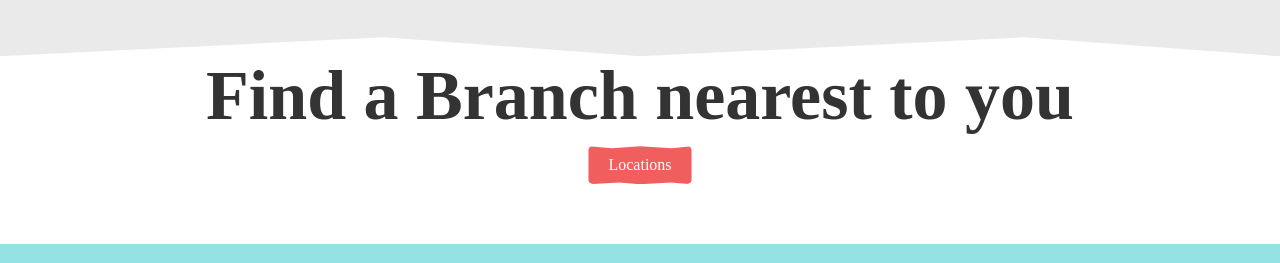
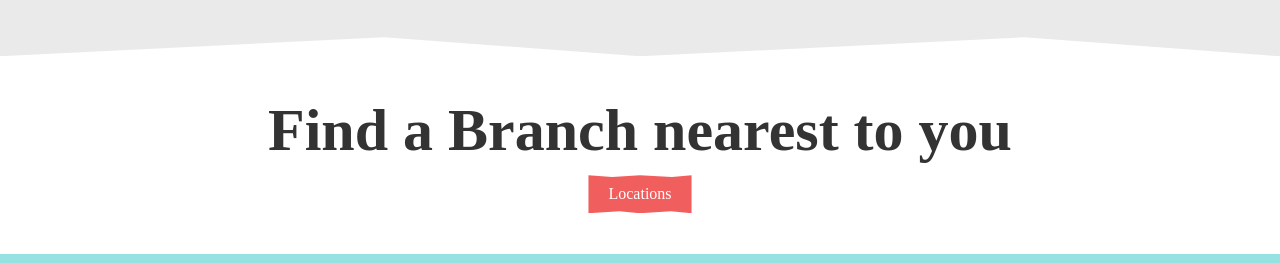
Before and after one commit to Iydeejames/Fortress-of-hope, a React (Create React App) app: page / in a window 1280 px wide. Shown: the part 2496-2759 px from the top of the page. Built offline with nearby package versions, Linux system fonts and the light colour scheme.

Commit message:
Update App.css

```diff
--- a/src/App.css
+++ b/src/App.css
@@ -167,7 +167,6 @@ body {
   background-color:  rgb(245, 42, 42);
   color: #fff;
   border: none;
-  border-radius: 5px;
   cursor: pointer;
   margin-bottom: 45px;
   transition: background-color 0.3s ease;
@@ -469,7 +468,8 @@ video {
 }
 
 .find-branch-text {
-  font-size: 70px;
+  font-size: 60px;
+  margin-top: 2.8rem;
   color: #333;
   margin-bottom: 10px;
   font-family: 'Times New Roman', Times, serif;
@@ -482,9 +482,8 @@ video {
   background-color:  rgba(235, 16, 16, 0.671);
   color: #fff;
   border: none;
-  border-radius: 5px;
   cursor: pointer;
-  margin-bottom: 10px;
+  margin-bottom: 1px;
   transition: background-color 0.3s ease;
   clip-path: polygon(
     50% 0%,
@@ -594,15 +593,15 @@ video {
 
 .salvation-section {
   text-align: center;
-  margin-top: 50px;
+  margin-top: 40px;
   background-color: rgba(29, 194, 194, 0.466);
 }
 
 .salvation-section h2 {
-  font-size: 40px;
+  font-size: 30px;
   color: #333;
   padding-top: 1rem;
-  margin-bottom: 0rem;
+  margin-bottom: .9rem;
   font-family: 'Times New Roman', Times, serif;
 }
 
@@ -623,13 +622,12 @@ video {
 }
 
 .yes-button {
-  padding: 8px 18px;
+  padding: 6px 15px;
   font-family: 'Times New Roman', Times, serif;
-  font-size: 13px;
+  font-size: 12px;
   background-color:  rgba(235, 16, 16, 0.76);
   color: #fff;
   border: none;
-  border-radius: 5px;
   cursor: pointer;
   margin-bottom: 20px;
   transition: background-color 0.3s ease;
```
